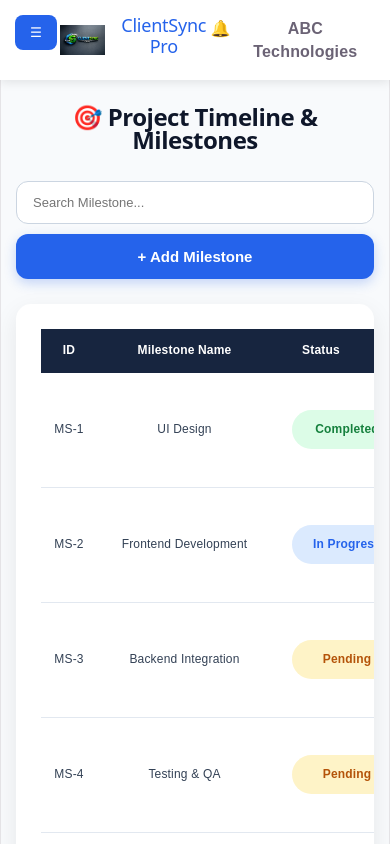
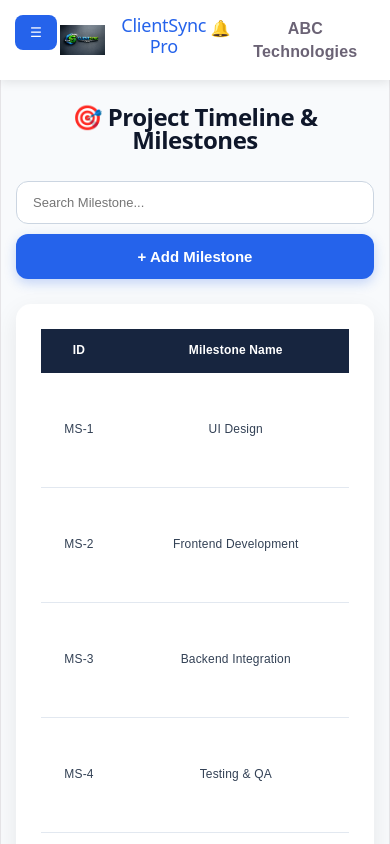
Before and after one commit to Umeshvari2024/clientsyncpro-client-dashboard-ui, a React (Vite) app: page /#/milestones in a window 390 px wide. Shown: the top 844 px of the page. Built offline with nearby package versions, Linux system fonts and the light colour scheme.

Commit message:
Fixed Milestone mobile responsive table layout

```diff
--- a/src/pages/MilestoneTracking.jsx
+++ b/src/pages/MilestoneTracking.jsx
@@ -279,6 +279,7 @@ const handleDelete = (id) => {
       )}
 
      <div className="table-container">
+      <div className="table-wrapper">
 
   <table className="milestone-table">
 
@@ -368,6 +369,7 @@ const handleDelete = (id) => {
               </button>
 
             </div>
+
           </td>
 
         </tr>
@@ -380,6 +382,7 @@ const handleDelete = (id) => {
 
 </div>
     </div>
+    </div>
   );
 }
 
--- a/src/styles/MilestoneTracking.css
+++ b/src/styles/MilestoneTracking.css
@@ -535,3 +535,16 @@
     padding:8px 10px;
   }
 }
+.table-wrapper{
+  width:100%;
+  overflow-x:auto;
+  -webkit-overflow-scrolling:touch;
+}
+
+@media(max-width:768px){
+
+  .milestone-table{
+    min-width:950px;
+  }
+
+}
```
